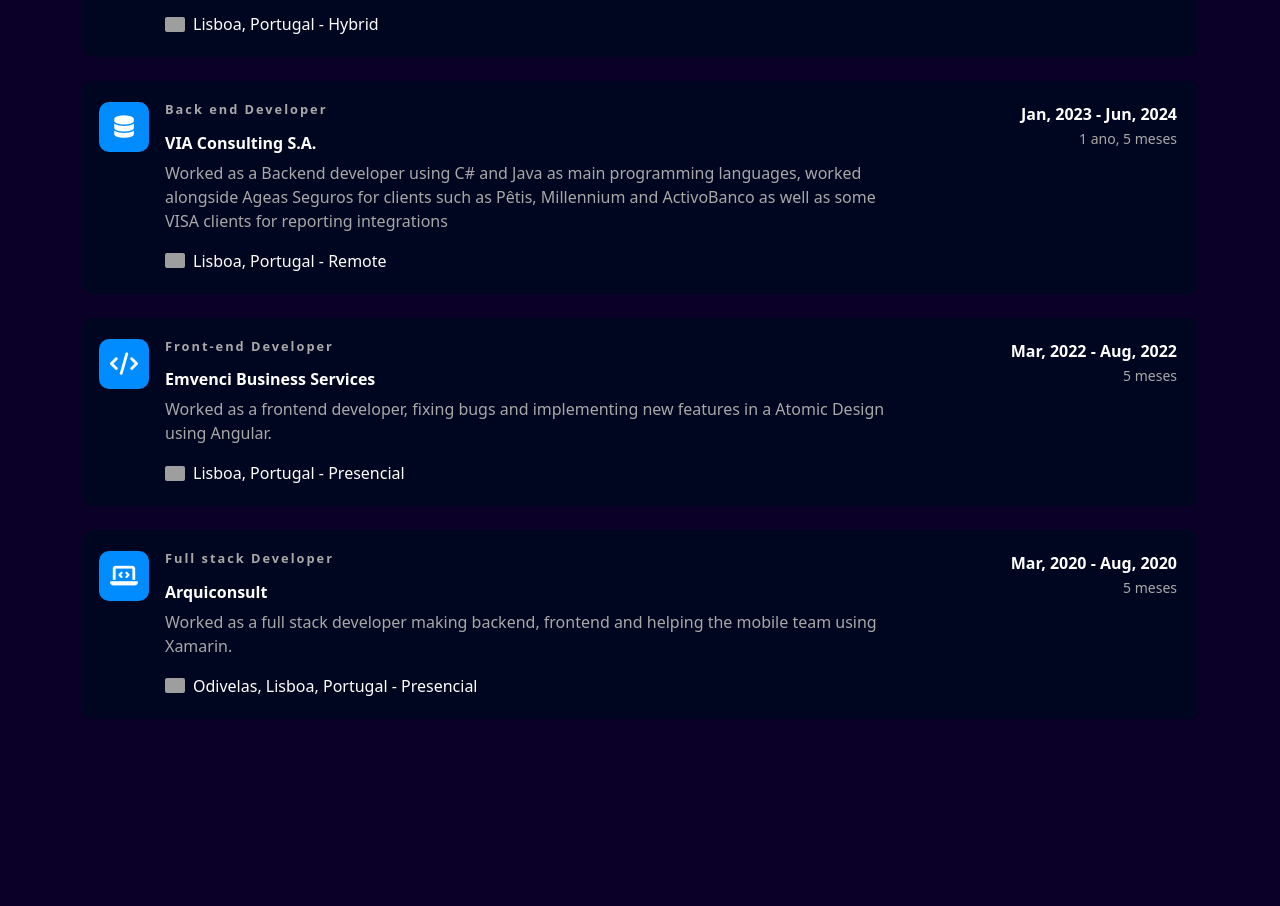
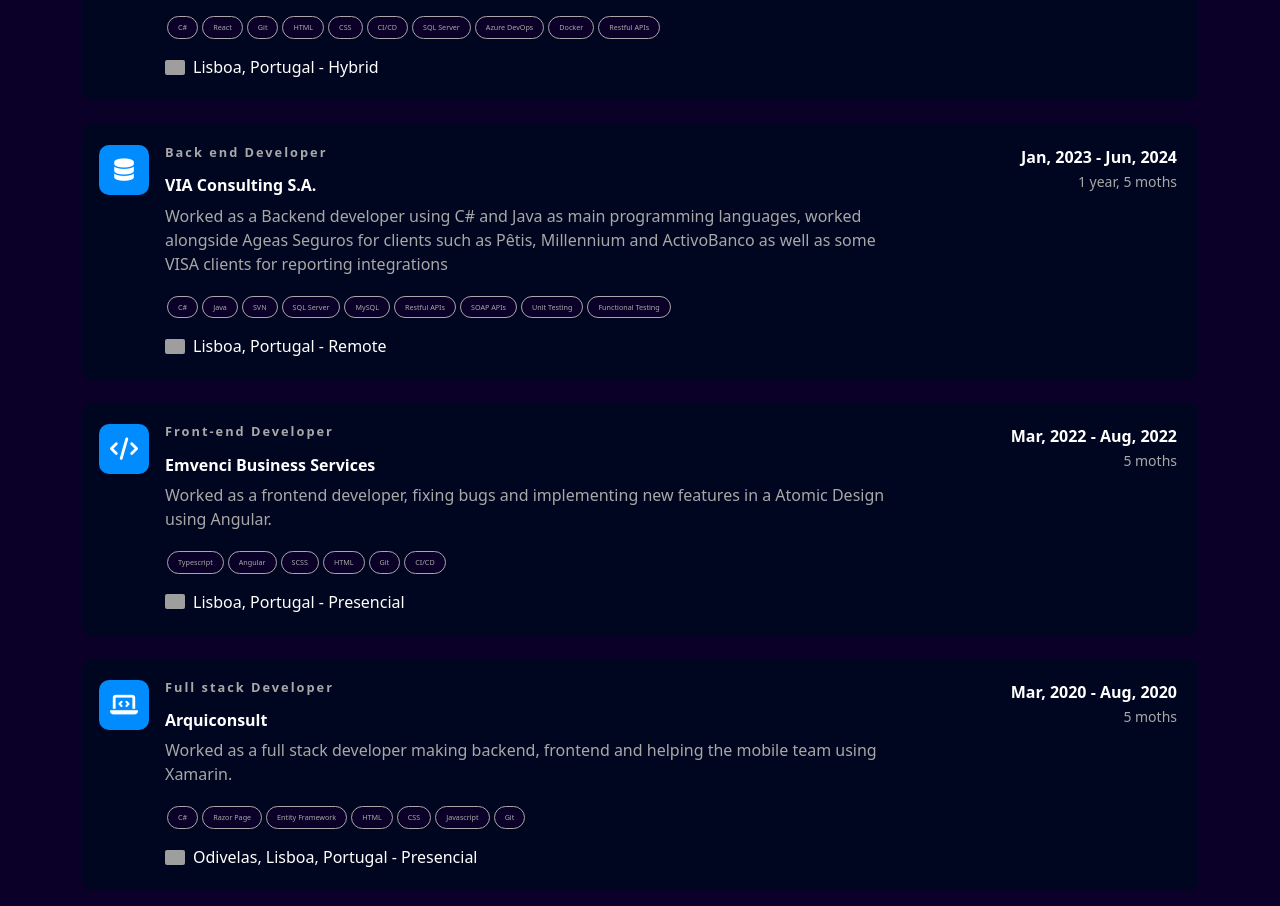
Before and after one commit to RubenCipriano/web-portfolio-angular, an Angular app: page / in a window 1280 px wide. Shown: the part 1660-2566 px from the top of the page. Before the commit the page ends 2403 px from the top, so only its background shows below. Built offline with nearby package versions, Linux system fonts and the light colour scheme; grey boxes are pictures that could not be loaded.

Commit message:
web-portfolio-v1.1.0

```diff
--- /dev/null
+++ b/public/assets/data/experiences.json
@@ -0,0 +1,86 @@
+[
+    {
+      "role": "Full stack Developer",
+      "company": "Neotalent Conclusion",
+      "startDate": "2024-06-01",
+      "endDate": "Present",
+      "location": "Lisboa, Portugal",
+      "workType": "Hybrid",
+      "icon": "fa-solid fa-briefcase",
+      "flagSrc": "https://flagcdn.com/24x18/pt.png",
+      "description": "Working as a Full-Stack developer as a consultant for Vortal, a client in Lisbon as well, working in the operations teams, checking tickets and fixing problems and incidents related to the e-tendering public platform",
+      "techStack": [
+        "C#",
+        "React",
+        "Git",
+        "HTML",
+        "CSS",
+        "CI/CD",
+        "SQL Server",
+        "Azure DevOps",
+        "Docker",
+        "Restful APIs"
+      ]
+    },
+    {
+      "role": "Back end Developer",
+      "company": "VIA Consulting S.A.",
+      "startDate": "2023-01-01",
+      "endDate": "2024-06-01",
+      "location": "Lisboa, Portugal",
+      "workType": "Remote",
+      "icon": "fa-solid fa-database",
+      "flagSrc": "https://flagcdn.com/24x18/pt.png",
+      "description": "Worked as a Backend developer using C# and Java as main programming languages, worked alongside Ageas Seguros for clients such as Pêtis, Millennium and ActivoBanco as well as some VISA clients for reporting integrations",
+      "techStack": [
+        "C#",
+        "Java",
+        "SVN",
+        "SQL Server",
+        "MySQL",
+        "Restful APIs",
+        "SOAP APIs",
+        "Unit Testing",
+        "Functional Testing"
+      ]
+    },
+    {
+      "role": "Front-end Developer",
+      "company": "Emvenci Business Services",
+      "startDate": "2022-03-01",
+      "endDate": "2022-08-01",
+      "location": "Lisboa, Portugal",
+      "workType": "Presencial",
+      "icon": "fa-solid fa-code",
+      "flagSrc": "https://flagcdn.com/24x18/pt.png",
+      "description": "Worked as a frontend developer, fixing bugs and implementing new features in a Atomic Design using Angular.",
+      "techStack": [
+        "Typescript",
+        "Angular",
+        "SCSS",
+        "HTML",
+        "Git",
+        "CI/CD"
+      ]
+    },
+    {
+      "role": "Full stack Developer",
+      "company": "Arquiconsult",
+      "startDate": "2020-03-01",
+      "endDate": "2020-08-01",
+      "location": "Odivelas, Lisboa, Portugal",
+      "workType": "Presencial",
+      "icon": "fa-solid fa-laptop-code",
+      "flagSrc": "https://flagcdn.com/24x18/pt.png",
+      "description": "Worked as a full stack developer making backend, frontend and helping the mobile team using Xamarin.",
+      "techStack": [
+        "C#",
+        "Razor Page",
+        "Entity Framework",
+        "HTML",
+        "CSS",
+        "Javascript",
+        "Git"
+      ]
+    }
+  ]
--- a/src/app/app.component.html
+++ b/src/app/app.component.html
@@ -1,4 +1,4 @@
-<div class="h-100 w-100 row align-middle mb-10 pb-5">
+<div class="h-100 w-100 row align-middle pb-5">
 
   <div class="col d-flex flex-column align-items-center justify-content-center">
     <div class="row">
@@ -8,7 +8,7 @@
       <h1 class="text-white text-center">Quality <span class="color-primary">Development <br />  Design</span> of Web Applications</h1>
     </div>
     <div class="row mt-3">
-      <h6 class="text-secondary-white text-center">Hey, I'm Ruben Cipriano. A software developer looking always to learn new tech related topics</h6>
+      <h6 class="text-secondary-white text-center">Hey, I'm Ruben Cipriano. A software developer looking always to learn new tech</h6>
     </div>
     <div class="row w-100 mt-4 justify-content-center gap-3">
       <!-- Experience Button -->
@@ -82,6 +82,7 @@
     [flagSrc]="exp.flagSrc"
     [icon]="exp.icon"
     [startDate]="exp.startDate"
-    [endDate]="exp.endDate">
+    [endDate]="exp.endDate"
+    [techStack]="exp.techStack">
   </app-experience-card>
 </div>
--- a/src/app/app.component.ts
+++ b/src/app/app.component.ts
@@ -1,16 +1,25 @@
-import { Component } from '@angular/core';
+import { Component, OnInit } from '@angular/core';
 import { TechCardComponent } from '../components/tech-card/tech-card.component';
 import { CommonModule } from '@angular/common';
 import { ExperienceCardComponent } from '../components/experience-card/experience-card.component';
+import { ExperienceService } from './services/experience.service';
+import { Experience } from './models/experience.model';
 
 @Component({
   selector: 'app-root',
   imports: [CommonModule, TechCardComponent, ExperienceCardComponent],
+  providers: [ExperienceService],
   templateUrl: './app.component.html',
   styleUrl: './app.component.scss'
 })
-export class AppComponent {
+export class AppComponent implements OnInit {
   title = 'portfolio-web';
+
+  experiences?: Experience[];
+
+  constructor(private experienceService: ExperienceService) {
+
+  }
 
   techCards = [
     {
@@ -63,51 +72,12 @@
     },
   ];
 
-   experiences = [
-    {
-      role: 'Full stack Developer',
-      company: 'Neotalent Conclusion',
-      startDate: '2024-06-01',
-      endDate: 'Present',
-      location: 'Lisboa, Portugal',
-      workType: 'Hybrid',
-      icon: 'fa-solid fa-briefcase',
-      flagSrc: 'https://flagcdn.com/24x18/pt.png',
-      description: `Working as a Full-Stack developer as a consultant for Vortal, a client in Lisbon as well, working in the operations teams, checking tickets and fixing problems and incidents related to the e-tendering public platform`,
-    },
-    {
-      role: 'Back end Developer',
-      company: 'VIA Consulting S.A.',
-      startDate: '2023-01-01',
-      endDate: '2024-06-01',
-      location: 'Lisboa, Portugal',
-      workType: 'Remote',
-      icon: 'fa-solid fa-database',
-      flagSrc: 'https://flagcdn.com/24x18/pt.png',
-      description: `Worked as a Backend developer using C# and Java as main programming languages, worked alongside Ageas Seguros for clients such as Pêtis, Millennium and ActivoBanco as well as some VISA clients for reporting integrations`,
-    },
-    {
-      role: 'Front-end Developer',
-      company: 'Emvenci Business Services',
-      startDate: '2022-03-01',
-      endDate: '2022-08-01',
-      location: 'Lisboa, Portugal',
-      workType: 'Presencial',
-      icon: 'fa-solid fa-code',
-      flagSrc: 'https://flagcdn.com/24x18/pt.png',
-      description: `Worked as a frontend developer, fixing bugs and implementing new features in a Atomic Design using Angular.`,
-    },
-    {
-      role: 'Full stack Developer',
-      company: 'Arquiconsult',
-      startDate: '2020-03-01',
-      endDate: '2020-08-01',
-      location: 'Odivelas, Lisboa, Portugal',
-      workType: 'Presencial',
-      icon: 'fa-solid fa-laptop-code',
-      flagSrc: 'https://flagcdn.com/24x18/pt.png',
-      description: `Worked as a full stack developer making backend, frontend and helping the mobile team using Xamarin.`,
-    }
-  ];
+  ngOnInit(): void {
+    this.experienceService.getExperiences().subscribe({
+      next: (data) => {
+        this.experiences = data;
+      }
+    })
+  }
 
 }
--- a/src/app/app.config.ts
+++ b/src/app/app.config.ts
@@ -2,7 +2,8 @@
 import { provideRouter } from '@angular/router';
 
 import { routes } from './app.routes';
+import { provideHttpClient, withFetch } from '@angular/common/http';
 
 export const appConfig: ApplicationConfig = {
-  providers: [provideZoneChangeDetection({ eventCoalescing: true }), provideRouter(routes)]
+  providers: [provideZoneChangeDetection({ eventCoalescing: true }), provideRouter(routes), provideHttpClient(withFetch())]
 };
--- /dev/null
+++ b/src/app/services/experience.service.ts
@@ -0,0 +1,19 @@
+import { Injectable } from '@angular/core';
+import { HttpClient } from '@angular/common/http';
+import { Observable } from 'rxjs';
+import { Experience } from '../models/experience.model';
+
+@Injectable({
+  providedIn: 'root',
+})
+
+export class ExperienceService {
+
+  private jsonUrl = 'assets/data/experiences.json';
+
+  constructor(private http: HttpClient) {}
+
+  getExperiences(): Observable<Experience[]> {
+    return this.http.get<Experience[]>(this.jsonUrl);
+  }
+}
--- a/src/components/experience-card/experience-card.component.html
+++ b/src/components/experience-card/experience-card.component.html
@@ -12,6 +12,11 @@
           <h5 class="fw-bold mb-3">{{ role }}</h5>
           <h6 class="fw-semibold">{{ company }}</h6>
           <p class="text-secondary-white mb-3">{{ description }}</p>
+          <div class="tech-stack mt-1 mb-3">
+            <span class="tech-pill" *ngFor="let tech of techStack">
+              {{ tech }}
+            </span>
+          </div>
           <div class="location d-flex align-items-center">
             <img [src]="flagSrc" alt="flag" class="flag me-2">
             <span>{{ location }}</span>
--- a/src/components/experience-card/experience-card.component.scss
+++ b/src/components/experience-card/experience-card.component.scss
@@ -34,3 +34,26 @@
 .experience-card:hover {
   border: 1px solid #434343;
 }
+
+.tech-stack {
+  .tech-pill {
+    margin: 0px 2px;
+    border: 1px solid var(--treciary-color-white);
+    background-color: var(--primary-color);
+    color: var(--treciary-color-white);
+    padding: 5px 10px;
+    border-radius: 50px;
+    font-size: 0.45rem;
+    font-weight: 500;
+    display: inline-flex;
+    align-items: center;
+    justify-content: center;
+    white-space: nowrap;
+    transition: background-color 0.3s ease;
+    cursor: default;
+
+    &:hover {
+      background-color: var(--primary-color);
+    }
+  }
+}
--- a/src/components/experience-card/experience-card.component.ts
+++ b/src/components/experience-card/experience-card.component.ts
@@ -17,6 +17,7 @@
   @Input() icon!: string;
   @Input() startDate!: string; // expected format: 'YYYY-MM-DD' or ISO
   @Input() endDate!: string;   // can be 'Present' or 'YYYY-MM-DD'
+  @Input() techStack: string[] = []; // like ['Java', 'Angular', 'Docker']
 
   duration!: string;
 
@@ -56,9 +57,9 @@
 
   formatDuration({ years, months, days }: { years: number, months: number, days: number }): string {
     const parts = [];
-    if (years > 0) parts.push(`${years} ${years === 1 ? 'ano' : 'anos'}`);
-    if (months > 0) parts.push(`${months} ${months === 1 ? 'mês' : 'meses'}`);
-    if (days > 0 && parts.length === 0) parts.push(`${days} dia${days > 1 ? 's' : ''}`);
+    if (years > 0) parts.push(`${years} ${years === 1 ? 'year' : 'years'}`);
+    if (months > 0) parts.push(`${months} ${months === 1 ? 'month' : 'moths'}`);
+    if (days > 0 && parts.length === 0) parts.push(`${days} day${days > 1 ? 's' : ''}`);
     return parts.join(', ');
   }
 }
--- a/src/styles.scss
+++ b/src/styles.scss
@@ -34,10 +34,6 @@
     margin-top: 5em;
 }
 
-.mb-10 {
-    margin-bottom: 5em;
-}
-
 .mt-20 {
     margin-top: 10em;
 }
```
Also changed, not shown: src/app/models/experience.model.ts (added, +12 -0 lines), 1 other file (tests, documents, lock files or other folders).
